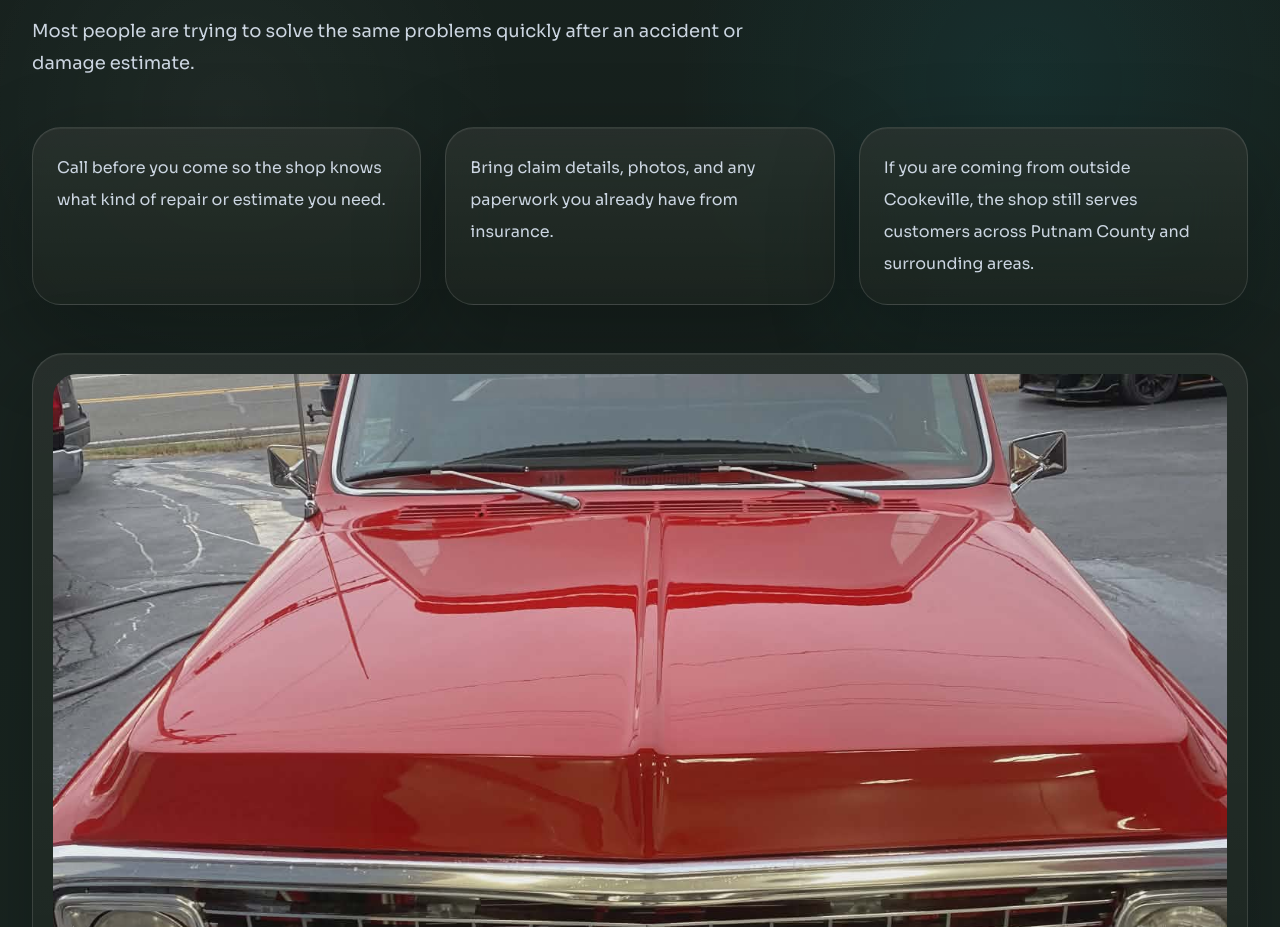
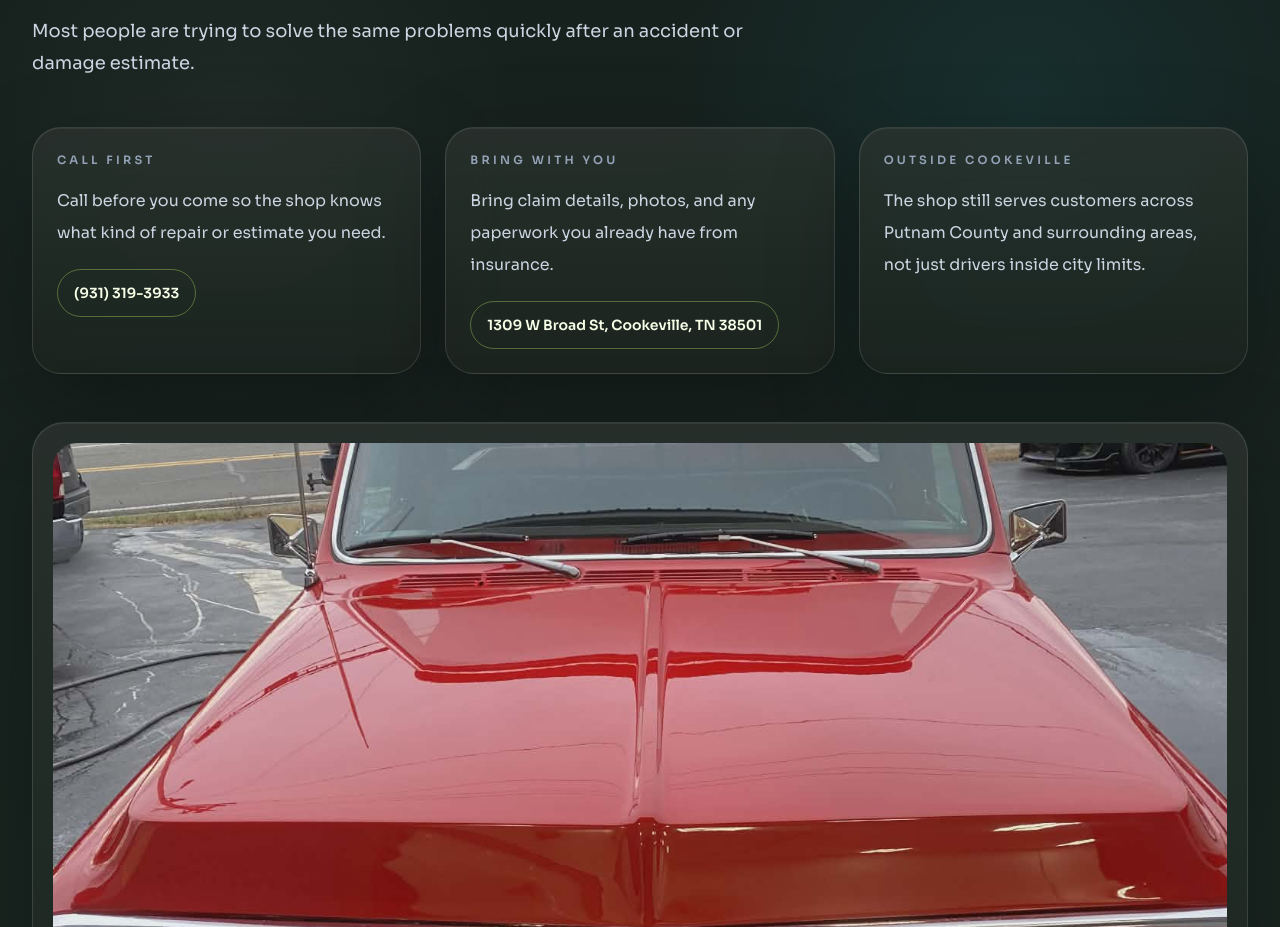
Before and after one commit to Azlyum/bobbyshop, a Next.js app: page /insurance in a window 1280 px wide. Shown: the part 1780-2707 px from the top of the page. Built offline with nearby package versions, Linux system fonts and the light colour scheme.

Commit message:
Add insurance contact and location pills

```diff
--- a/app/insurance/page.tsx
+++ b/app/insurance/page.tsx
@@ -6,6 +6,14 @@ import { serviceHighlights } from "../../src/data/siteContent";
 const mapsHref =
   "https://www.google.com/maps/dir/?api=1&destination=1309+W+Broad+St,+Cookeville,+TN+38501";
 
+type CustomerStep = {
+  title: string;
+  body: string;
+  href?: string;
+  pill?: string;
+  external?: boolean;
+};
+
 export default function InsurancePage() {
   const collisionImage = serviceHighlights[0];
   const repairCase = {
@@ -13,6 +21,25 @@ export default function InsurancePage() {
       "/Images/beforeAndAfter/organized_photos_aligned/after_work/project_03_red_classic_truck_after_work_03.jpg",
     imageAlt: "Finished red classic truck after bodywork and paint",
   };
+  const customerSteps: CustomerStep[] = [
+    {
+      title: "Call first",
+      body: "Call before you come so the shop knows what kind of repair or estimate you need.",
+      href: "tel:9313193933",
+      pill: "(931) 319-3933",
+    },
+    {
+      title: "Bring with you",
+      body: "Bring claim details, photos, and any paperwork you already have from insurance.",
+      href: mapsHref,
+      pill: "1309 W Broad St, Cookeville, TN 38501",
+      external: true,
+    },
+    {
+      title: "Outside Cookeville",
+      body: "The shop still serves customers across Putnam County and surrounding areas, not just drivers inside city limits.",
+    },
+  ];
 
   return (
     <SiteShell>
@@ -100,13 +127,24 @@ export default function InsurancePage() {
             description="Most people are trying to solve the same problems quickly after an accident or damage estimate."
           />
           <div className="mt-12 grid gap-6 xl:grid-cols-3">
-            {[
-              "Call before you come so the shop knows what kind of repair or estimate you need.",
-              "Bring claim details, photos, and any paperwork you already have from insurance.",
-              "If you are coming from outside Cookeville, the shop still serves customers across Putnam County and surrounding areas.",
-            ].map((item) => (
-              <div key={item} className="panel rounded-[1.8rem] p-6">
-                <p className="text-base leading-8 text-slate-300">{item}</p>
+            {customerSteps.map((item) => (
+              <div key={item.title} className="panel rounded-[1.8rem] p-6">
+                <p className="text-[0.72rem] font-semibold uppercase tracking-[0.28em] text-slate-400">
+                  {item.title}
+                </p>
+                <p className="mt-4 text-base leading-8 text-slate-300">
+                  {item.body}
+                </p>
+                {item.href ? (
+                  <a
+                    href={item.href}
+                    target={item.external ? "_blank" : undefined}
+                    rel={item.external ? "noreferrer" : undefined}
+                    className="mt-5 inline-flex min-h-12 items-center justify-center rounded-full border border-lime-300/35 bg-lime-300/12 px-4 py-3 text-center text-sm font-semibold text-lime-50 transition hover:-translate-y-0.5 hover:border-lime-200 hover:bg-lime-300/18"
+                  >
+                    {item.pill}
+                  </a>
+                ) : null}
               </div>
             ))}
           </div>
```
